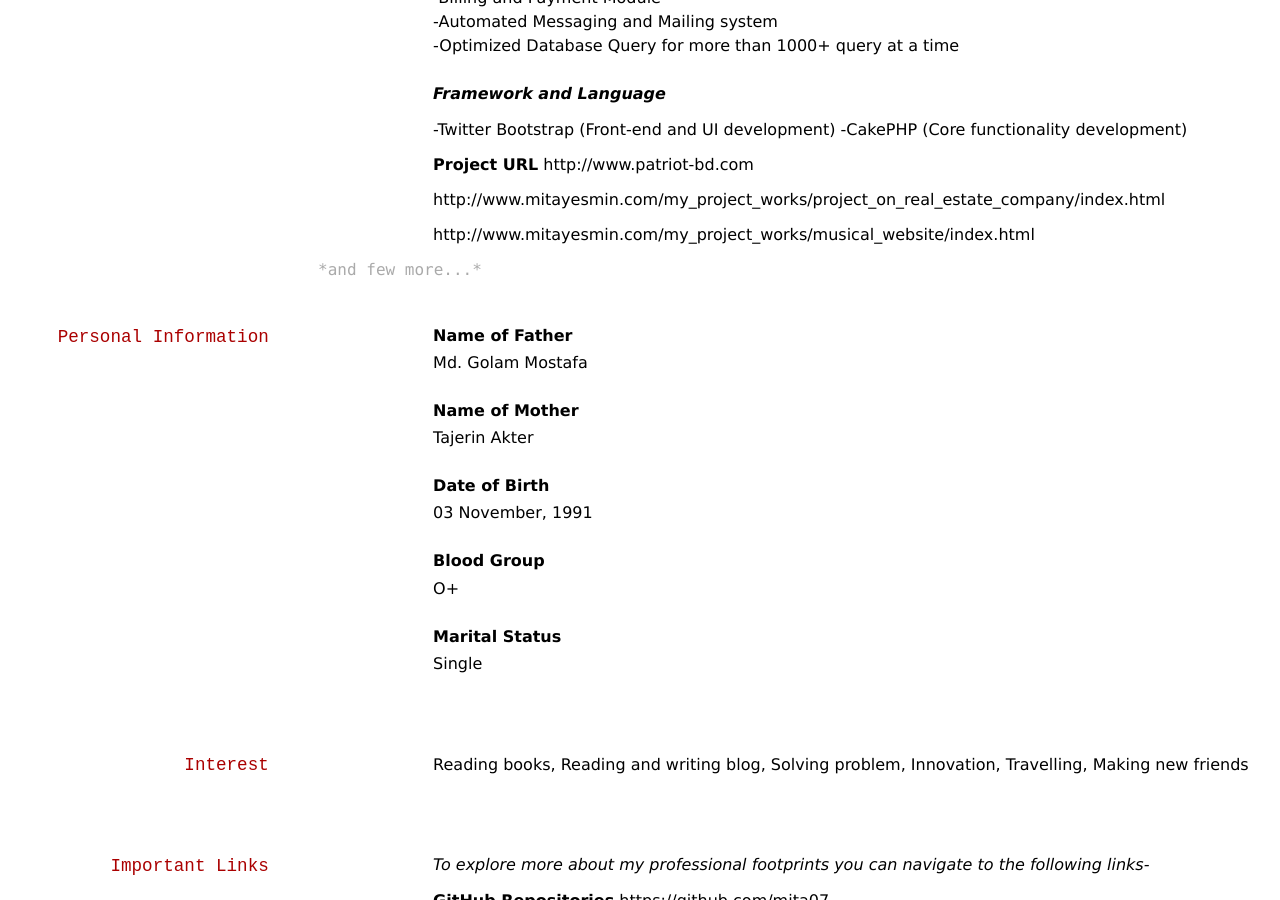
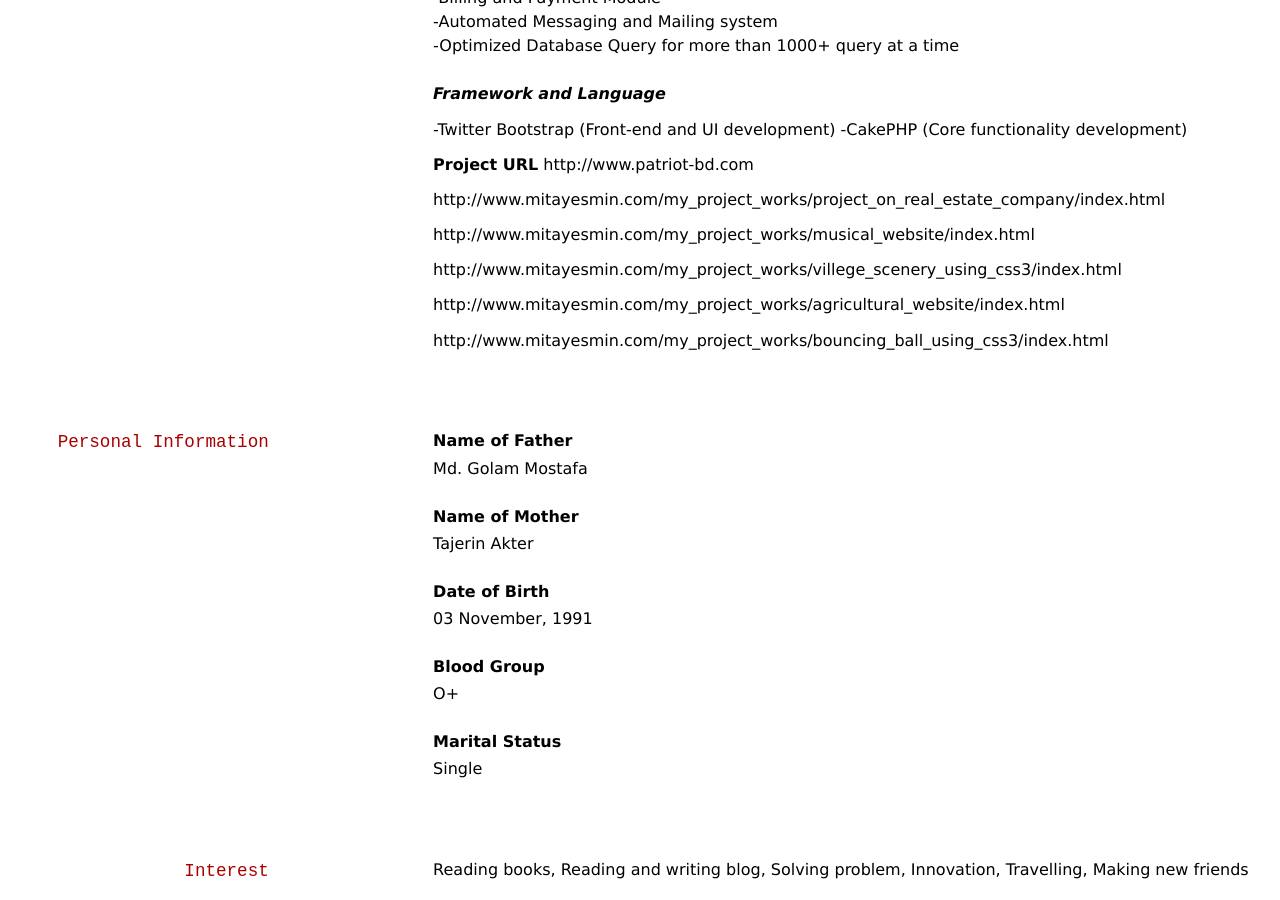
Before and after one commit to mita07/my-resume, a Jekyll site: the page built from index.md, in a window 1280 px wide and 900 px high, scrolled down 2695 px. Built offline with Jekyll 4.4.1, drawn with Linux system fonts in a browser that asks for light colours.

Commit message:
Update index.md

```diff
--- a/index.md
+++ b/index.md
@@ -141,6 +141,8 @@
 -Twitter Bootstrap (Front-end and UI development)
 -CakePHP (Core functionality development)
 
+
+
 __Project URL__
 http://www.patriot-bd.com
 
@@ -148,11 +150,12 @@
 
 http://www.mitayesmin.com/my_project_works/musical_website/index.html
 
+http://www.mitayesmin.com/my_project_works/villege_scenery_using_css3/index.html
 
+http://www.mitayesmin.com/my_project_works/agricultural_website/index.html
 
+http://www.mitayesmin.com/my_project_works/bouncing_ball_using_css3/index.html
 
-
-`*and few more...*`
 
 
 ## Personal Information
```
